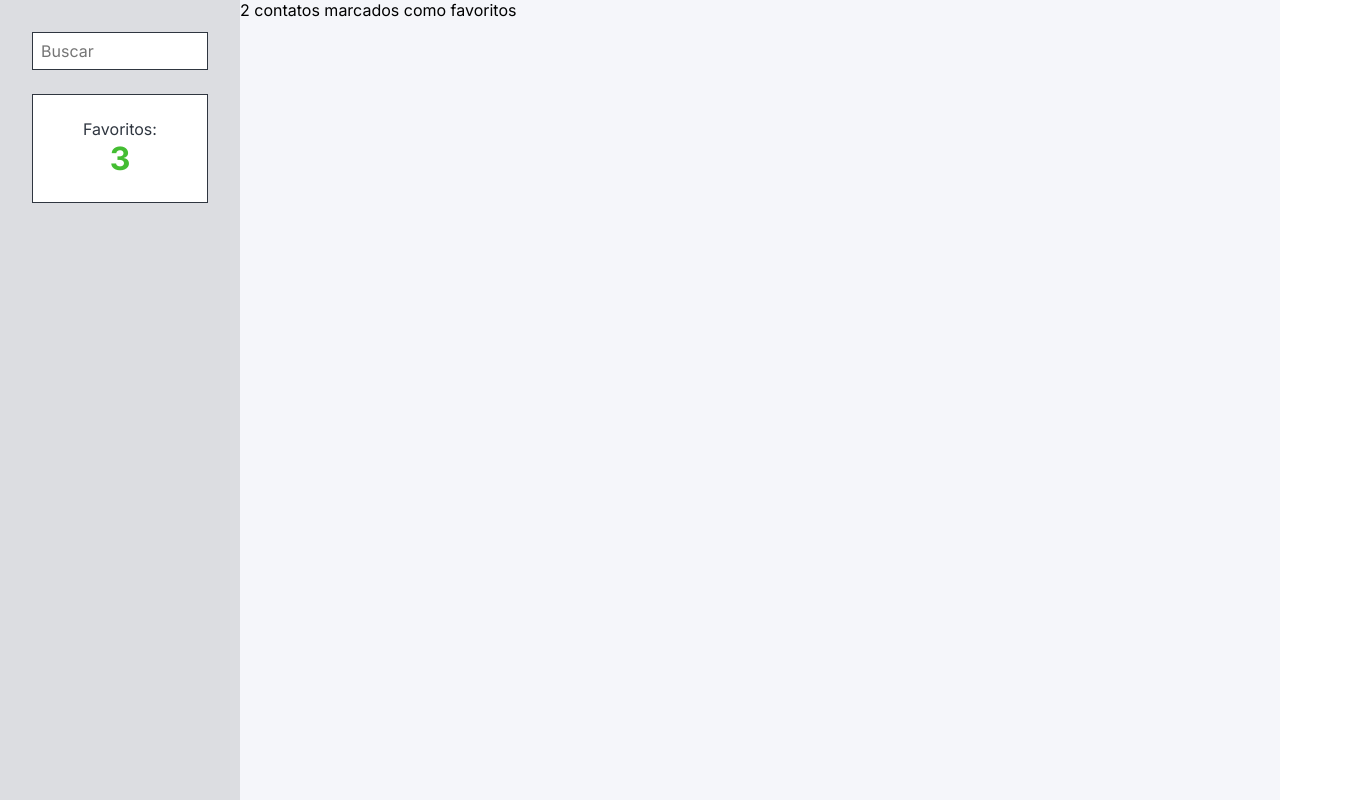
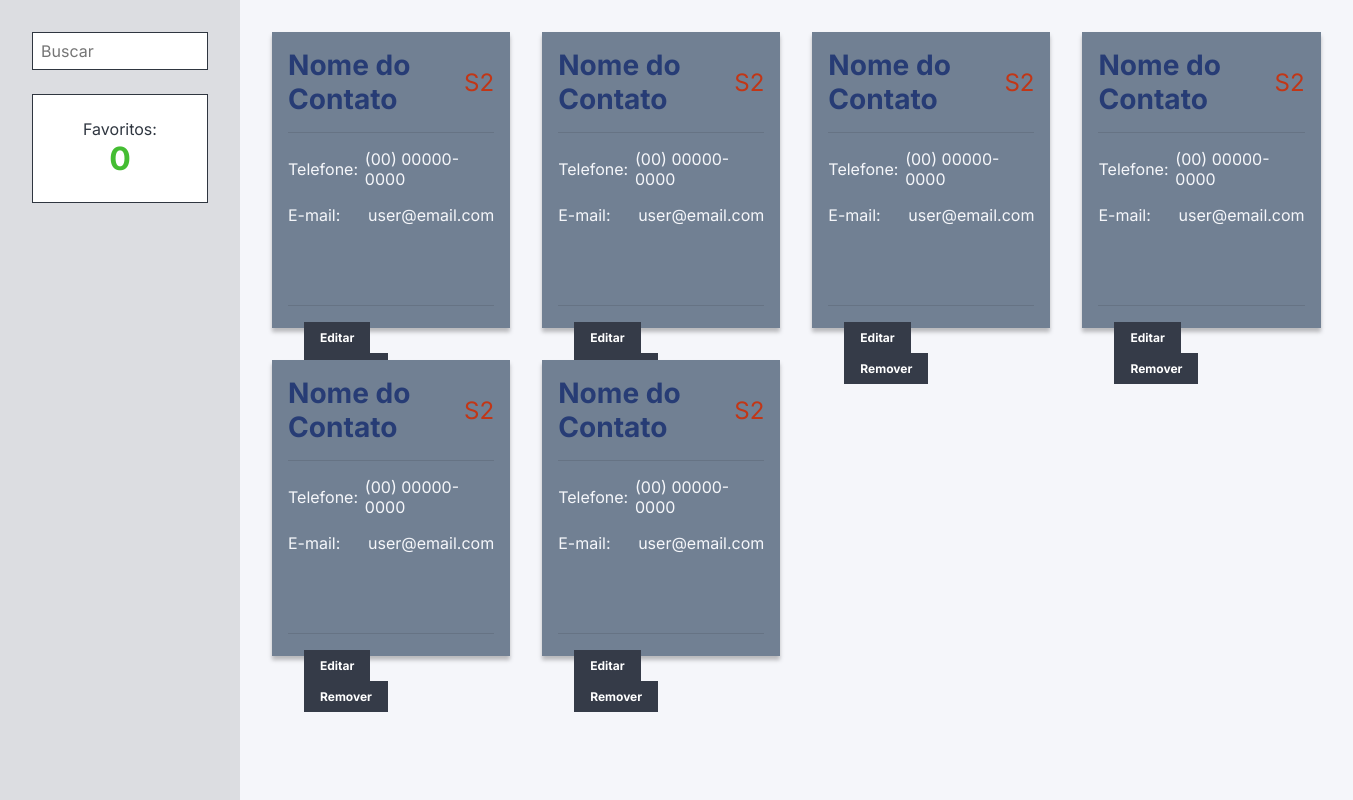
Before and after one commit to carlosebl/meus-contatos, a React (Create React App) app: page / in a window 1280 px wide. Shown: the whole page, 1353 px wide, since content can reach past the window. Built offline with nearby package versions, Linux system fonts and the light colour scheme.

Commit message:
criados cards de contatos

```diff
--- /dev/null
+++ b/src/components/Contato/index.tsx
@@ -0,0 +1,27 @@
+import * as S from './styles'
+
+const Contato = () => (
+  <S.Contato>
+    <S.BarraNome>
+      <S.Nome>Nome do Contato</S.Nome>
+      <S.Icone>S2</S.Icone>
+    </S.BarraNome>
+    <S.Infos>
+      <label htmlFor="telefone">Telefone:</label>
+      <p>(00) 00000-0000</p>
+    </S.Infos>
+    <S.Infos>
+      <label htmlFor="email">E-mail:</label>
+      <p>user@email.com</p>
+    </S.Infos>
+    <S.Infos>
+      <textarea />
+    </S.Infos>
+    <S.BarraAcoes>
+      <S.Botao>Editar</S.Botao>
+      <S.Botao>Remover</S.Botao>
+    </S.BarraAcoes>
+  </S.Contato>
+)
+
+export default Contato
--- /dev/null
+++ b/src/components/Contato/styles.ts
@@ -0,0 +1,62 @@
+import { styled } from 'styled-components'
+
+export const Contato = styled.div`
+  padding: 16px;
+  background-color: #718093;
+  color: #f5f6fa;
+  box-shadow: 0px 4px 4px rgba(0, 0, 0, 0.25);
+`
+
+export const BarraNome = styled.div`
+  display: flex;
+  align-items: center;
+  justify-content: space-between;
+  padding-bottom: 16px;
+  margin-bottom: 16px;
+  font-size: 24px;
+  border-bottom: 1px solid rgba(0, 0, 0, 0.1);
+`
+export const Nome = styled.h3`
+  font-weight: bold;
+  color: #273c75;
+`
+export const Icone = styled.span`
+  color: #c23616;
+`
+export const Infos = styled.div`
+  display: flex;
+  align-items: center;
+  margin-bottom: 16px;
+
+  label {
+    width: 80px;
+    margin-botom: 16px;
+  }
+
+  textarea {
+    display: block;
+    width: 100%;
+    color: #f5f6fa;
+    background-color: transparent;
+    font-size: 12px;
+    line-height: 24px;
+    resize: none;
+    border: none;
+  }
+`
+
+export const BarraAcoes = styled.div`
+  border-top: 1px solid rgba(0, 0, 0, 0.1);
+  padding: 16px;
+`
+
+export const Botao = styled.button`
+  padding: 8px 16px;
+  margin-right: 16px;
+  font-size: 12px;
+  font-weight: bold;
+  color: #fff;
+  border: none;
+  cursor: pointer;
+  background-color: #353b48;
+`
--- a/src/components/Favoritos/index.tsx
+++ b/src/components/Favoritos/index.tsx
@@ -1,9 +1,13 @@
 import * as S from './styles'
 
-const Favoritos = () => (
+export type Props = {
+  contador: number
+}
+
+const Favoritos = ({ contador }: Props) => (
   <S.Card>
     <p>Favoritos:</p>
-    <S.Contador>3</S.Contador>
+    <S.Contador>{contador}</S.Contador>
   </S.Card>
 )
 
--- a/src/containers/BarraLateral/index.tsx
+++ b/src/containers/BarraLateral/index.tsx
@@ -5,7 +5,7 @@ const BarraLateral = () => (
   <S.Aside>
     <div>
       <S.CampoBusca type="text" placeholder="Buscar" />
-      <Favoritos />
+      <Favoritos contador={0} />
     </div>
   </S.Aside>
 )
--- a/src/containers/ListaContatos/index.tsx
+++ b/src/containers/ListaContatos/index.tsx
@@ -1,8 +1,14 @@
+import Contato from '../../components/Contato'
 import { Main } from './styles'
 
 const ListaContatos = () => (
   <Main>
-    <p>2 contatos marcados como favoritos</p>
+    <Contato />
+    <Contato />
+    <Contato />
+    <Contato />
+    <Contato />
+    <Contato />
   </Main>
 )
 
--- a/src/containers/ListaContatos/styles.ts
+++ b/src/containers/ListaContatos/styles.ts
@@ -1,5 +1,10 @@
 import { styled } from 'styled-components'
 
 export const Main = styled.main`
+  padding: 32px;
+  display: grid;
+  grid-template-columns: 1fr 1fr 1fr 1fr;
+  grid-template-rows: 296px 296px;
+  gap: 32px;
   background-color: #f5f6fa;
 `
```
